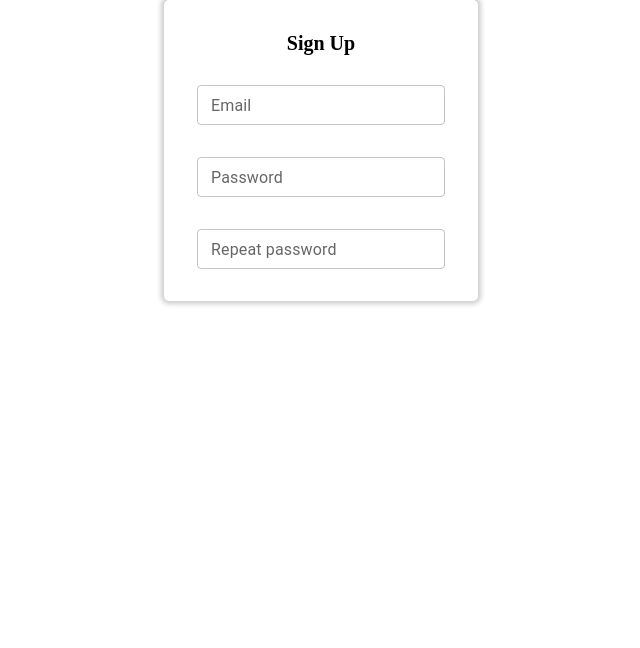
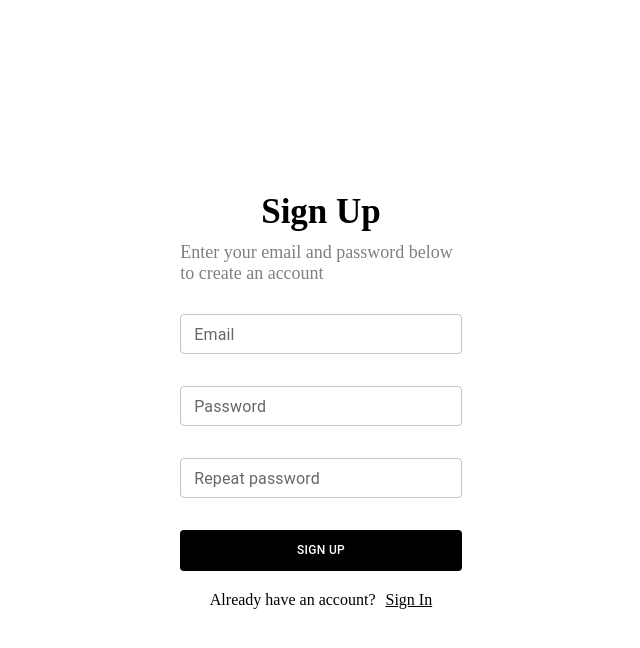
Before and after one commit to neverwanalive/Modsen, a React (Create React App) app: page /registration in a window 1280 px wide. Shown: the top 648 px of the page, without its empty margins (319-959 px from the left). Built offline with nearby package versions, Linux system fonts and the light colour scheme.

Commit message:
feat/auth

```diff
--- a/package.json
+++ b/package.json
@@ -5,6 +5,7 @@
   "dependencies": {
     "@emotion/react": "^11.11.4",
     "@emotion/styled": "^11.11.0",
+    "@mui/icons-material": "^5.15.14",
     "@mui/lab": "^5.0.0-alpha.169",
     "@mui/material": "^5.15.14",
     "@testing-library/jest-dom": "^5.14.1",
@@ -16,6 +17,7 @@
     "@types/react": "^18.0.0",
     "@types/react-dom": "^18.0.0",
     "axios": "^1.6.8",
+    "firebase": "^10.9.0",
     "formik": "^2.4.5",
     "leaflet": "^1.9.4",
     "react": "^18.2.0",
--- a/src/pages/Home/Home.component.tsx
+++ b/src/pages/Home/Home.component.tsx
@@ -1,6 +1,19 @@
 import React from "react";
-import { Main } from "./Home.styles";
+import { Header, Main, Button, Container } from "./Home.styles";
+import { useNavigate } from "react-router-dom";
 
 export const Home: React.FC = () => {
-  return <Main>123</Main>;
+  const navigate = useNavigate();
+  return (
+    <Main>
+      <Header>
+        <Button variant="contained" onClick={() => navigate("/map")}>
+          Get Started
+        </Button>
+        <Button onClick={() => navigate("/login")}>Sign In</Button>
+        <Button onClick={() => navigate("/registration")}>Sign Up</Button>
+      </Header>
+      <Container></Container>
+    </Main>
+  );
 };
--- a/src/pages/Home/Home.styles.ts
+++ b/src/pages/Home/Home.styles.ts
@@ -1,3 +1,23 @@
 import styled from "styled-components";
+import { Button as ButtonMui } from "@mui/material";
 
 export const Main = styled.div``;
+
+export const Header = styled.div`
+  display: flex;
+  justify-content: end;
+`;
+
+export const Button = styled(ButtonMui)`
+  font-size: 15px !important;
+  margin-right: 10px !important;
+  margin-top: 10px !important;
+  color: black !important;
+  &:nth-child(1) {
+    background-color: black !important;
+    color: white !important;
+    box-shadow: none !important;
+  }
+`;
+
+export const Container = styled.div``;
--- a/src/pages/Login/Login.component.tsx
+++ b/src/pages/Login/Login.component.tsx
@@ -1,9 +1,50 @@
 import { useFormik } from "formik";
-import React from "react";
-
-import { Form, FormContainer, Main, TextField, Title } from "./Login.styles";
+import React, { useEffect, useState } from "react";
+import { getAuth, signInWithEmailAndPassword } from "firebase/auth";
+import { useNavigate } from "react-router-dom";
+import CloseIcon from "@mui/icons-material/Close";
+import {
+  Additional,
+  Form,
+  FormContainer,
+  Main,
+  TextField,
+  Title,
+  TitleContainer,
+  Button,
+  ButtonContainer,
+  Switcher,
+  Link,
+} from "./Login.styles";
+import { IconButton, Snackbar } from "@mui/material";
 
 export const Login: React.FC = () => {
+  const [open, setOpen] = React.useState(false);
+
+  const handleClose = (
+    event: React.SyntheticEvent | Event,
+    reason?: string
+  ) => {
+    if (reason === "clickaway") {
+      return;
+    }
+    setOpen(false);
+  };
+
+  const action = (
+    <React.Fragment>
+      <IconButton
+        size="small"
+        aria-label="close"
+        color="inherit"
+        onClick={handleClose}
+      >
+        <CloseIcon fontSize="small" />
+      </IconButton>
+    </React.Fragment>
+  );
+  const auth = getAuth();
+  const navigate = useNavigate();
   const formik = useFormik({
     initialValues: {
       email: "",
@@ -11,11 +52,30 @@ export const Login: React.FC = () => {
     },
     onSubmit: () => {},
   });
-  console.log(formik.values);
+
+  const signIn = (email: string, password: string) => {
+    signInWithEmailAndPassword(auth, email, password).catch((error) => {
+      setOpen(true);
+    });
+  };
+  console.log(auth.currentUser?.email);
   return (
     <Main>
       <FormContainer>
-        <Title>LOGIN</Title>
+        <TitleContainer>
+          <Title>Sign In</Title>
+          <Additional>
+            Enter your email below to login to your account
+          </Additional>
+        </TitleContainer>
+        <Snackbar
+          anchorOrigin={{ vertical: "top", horizontal: "center" }}
+          open={open}
+          autoHideDuration={6000}
+          onClose={handleClose}
+          message="Email or password are incorrect"
+          action={action}
+        />
         <Form>
           <TextField
             size="small"
@@ -40,6 +100,18 @@ export const Login: React.FC = () => {
             onBlur={formik.handleBlur}
           />
         </Form>
+        <ButtonContainer>
+          <Button
+            variant="contained"
+            onClick={() => signIn(formik.values.email, formik.values.password)}
+          >
+            Login
+          </Button>
+        </ButtonContainer>
+        <Switcher>
+          Don't have an account?
+          <Link onClick={() => navigate("/registration")}>Sign Up</Link>
+        </Switcher>
       </FormContainer>
     </Main>
   );
--- a/src/pages/Login/Login.styles.ts
+++ b/src/pages/Login/Login.styles.ts
@@ -1,11 +1,57 @@
 import styled from "styled-components";
-import { TextField as TextFieldMUI } from "@mui/material";
+import { TextField as TextFieldMUI, Button as ButtonMui } from "@mui/material";
 
 export const Main = styled.div`
   display: flex;
-  flex-direction: column;
   justify-content: center;
   align-items: center;
+  height: 100vh;
+  @keyframes myAnim {
+    0% {
+      opacity: 0;
+      transform: translateY(-250px);
+    }
+
+    100% {
+      opacity: 1;
+      transform: translateY(0);
+    }
+  }
+  animation: myAnim 1s ease 0s 1 normal forwards;
+`;
+
+export const Button = styled(ButtonMui)`
+  width: 100% !important;
+  padding: 10px !important;
+  margin-top: 32px !important;
+  box-shadow: none !important;
+  background-color: black !important;
+  font-size: 12px !important;
+`;
+
+export const Switcher = styled.div`
+  margin-top: 20px;
+  display: flex;
+  flex-direction: row;
+`;
+
+export const Link = styled.div`
+  margin-left: 10px;
+  cursor: pointer;
+  text-decoration: underline;
+`;
+
+export const ButtonContainer = styled.div`
+  width: 100%;
+  :nth-child(2) {
+    background-color: white !important;
+    border-color: lightgray !important;
+    color: black !important;
+  }
+`;
+
+export const TitleContainer = styled.div`
+  margin-bottom: 30px;
 `;
 
 export const FormContainer = styled.div`
@@ -13,24 +59,27 @@ export const FormContainer = styled.div`
   flex-direction: column;
   justify-content: center;
   align-items: center;
-  width: 250px;
-  border-radius: 5px;
-  padding: 32px 32px;
-  box-shadow: 0px 0px 5px 3px rgba(0, 0, 0, 0.2);
+  width: 22%;
 `;
 
 export const Form = styled.form`
   display: flex;
   flex-direction: column;
   gap: 32px;
+  width: 100%;
 `;
 
 export const Title = styled.div`
   font-weight: 700;
-  font-size: 20px;
-  margin-bottom: 30px;
+  font-size: 35px;
+  margin-bottom: 10px;
   justify-content: center;
   display: flex;
+`;
+
+export const Additional = styled.div`
+  font-size: 18px;
+  color: grey;
 `;
 
 export const TextField = styled(TextFieldMUI)`
@@ -40,4 +89,12 @@ export const TextField = styled(TextFieldMUI)`
   input:-webkit-autofill:active {
     transition: background-color 5000s ease-in-out 0s;
   }
+  & label.Mui-focused {
+    color: black;
+  }
+  & .MuiOutlinedInput-root {
+    &.Mui-focused fieldset {
+      border-color: grey;
+    }
+  }
 `;
--- a/src/pages/Registration/Registration.component.tsx
+++ b/src/pages/Registration/Registration.component.tsx
@@ -1,16 +1,53 @@
 import { useFormik } from "formik";
+import { getAuth, createUserWithEmailAndPassword, User } from "firebase/auth";
 import React from "react";
 import * as Yup from "yup";
-
+import Snackbar from "@mui/material/Snackbar";
+import { useNavigate } from "react-router-dom";
+import CloseIcon from "@mui/icons-material/Close";
 import {
+  Additional,
+  Button,
+  ButtonContainer,
   Form,
   FormContainer,
   Main,
+  Switcher,
   TextField,
   Title,
+  TitleContainer,
+  Link,
 } from "./Registration.styles";
+import { IconButton } from "@mui/material";
 
 export const Registration: React.FC = () => {
+  const [open, setOpen] = React.useState(false);
+
+  const handleClose = (
+    event: React.SyntheticEvent | Event,
+    reason?: string
+  ) => {
+    if (reason === "clickaway") {
+      return;
+    }
+    setOpen(false);
+  };
+
+  const action = (
+    <React.Fragment>
+      <IconButton
+        size="small"
+        aria-label="close"
+        color="inherit"
+        onClick={handleClose}
+      >
+        <CloseIcon fontSize="small" />
+      </IconButton>
+    </React.Fragment>
+  );
+
+  const auth = getAuth();
+  const navigate = useNavigate();
   const formik = useFormik({
     initialValues: {
       email: "",
@@ -18,11 +55,6 @@ export const Registration: React.FC = () => {
       repeatPassword: "",
     },
     validationSchema: Yup.object().shape({
-      username: Yup.string()
-        .min(3, "Too Short!")
-        .max(21, "Too Long!")
-        .required("First name field is required")
-        .nullable(),
       password: Yup.string()
         .min(7, "Too Short!")
         .max(21, "Too Long!")
@@ -37,12 +69,29 @@ export const Registration: React.FC = () => {
     onSubmit: () => {},
   });
 
-  console.log(formik.values);
-
+  const createUser = (email: string, password: string) => {
+    if (Object.keys(formik.errors).length) return;
+    createUserWithEmailAndPassword(auth, email, password).catch((error) => {
+      setOpen(true);
+    });
+  };
   return (
     <Main>
       <FormContainer>
-        <Title>Sign Up</Title>
+        <TitleContainer>
+          <Title>Sign Up</Title>
+          <Additional>
+            Enter your email and password below to create an account
+          </Additional>
+        </TitleContainer>
+        <Snackbar
+          anchorOrigin={{ vertical: "top", horizontal: "center" }}
+          open={open}
+          autoHideDuration={6000}
+          onClose={handleClose}
+          message="This email already exist"
+          action={action}
+        />
         <Form>
           <TextField
             error={!!formik.errors.email && !!formik.touched.email}
@@ -92,6 +141,20 @@ export const Registration: React.FC = () => {
             onBlur={formik.handleBlur}
           />
         </Form>
+        <ButtonContainer>
+          <Button
+            variant="contained"
+            onClick={() =>
+              createUser(formik.values.email, formik.values.password)
+            }
+          >
+            Sign Up
+          </Button>
+        </ButtonContainer>
+        <Switcher>
+          Already have an account?
+          <Link onClick={() => navigate("/login")}>Sign In</Link>
+        </Switcher>
       </FormContainer>
     </Main>
   );
--- a/src/pages/Registration/Registration.styles.ts
+++ b/src/pages/Registration/Registration.styles.ts
@@ -1,11 +1,57 @@
 import styled from "styled-components";
-import { TextField as TextFieldMUI } from "@mui/material";
+import { TextField as TextFieldMUI, Button as ButtonMui } from "@mui/material";
 
 export const Main = styled.div`
   display: flex;
-  flex-direction: column;
   justify-content: center;
   align-items: center;
+  height: 100vh;
+  @keyframes myAnim {
+    0% {
+      opacity: 0;
+      transform: translateY(-250px);
+    }
+
+    100% {
+      opacity: 1;
+      transform: translateY(0);
+    }
+  }
+  animation: myAnim 1s ease 0s 1 normal forwards;
+`;
+
+export const Button = styled(ButtonMui)`
+  width: 100% !important;
+  padding: 10px !important;
+  margin-top: 22px !important;
+  box-shadow: none !important;
+  background-color: black !important;
+  font-size: 12px !important;
+`;
+
+export const Switcher = styled.div`
+  margin-top: 20px;
+  display: flex;
+  flex-direction: row;
+`;
+
+export const Link = styled.div`
+  margin-left: 10px;
+  cursor: pointer;
+  text-decoration: underline;
+`;
+
+export const ButtonContainer = styled.div`
+  width: 100%;
+  :nth-child(2) {
+    background-color: white !important;
+    border-color: lightgray !important;
+    color: black !important;
+  }
+`;
+
+export const TitleContainer = styled.div`
+  margin-bottom: 30px;
 `;
 
 export const FormContainer = styled.div`
@@ -13,31 +59,43 @@ export const FormContainer = styled.div`
   flex-direction: column;
   justify-content: center;
   align-items: center;
-  width: 250px;
-  border-radius: 5px;
-  padding: 32px 32px;
-  box-shadow: 0px 0px 5px 3px rgba(0, 0, 0, 0.2);
+  width: 22%;
 `;
 
 export const Form = styled.form`
   display: flex;
   flex-direction: column;
-  gap: 32px;
+  gap: 22px;
+  width: 100%;
 `;
 
 export const Title = styled.div`
   font-weight: 700;
-  font-size: 20px;
-  margin-bottom: 30px;
+  font-size: 35px;
+  margin-bottom: 10px;
   justify-content: center;
   display: flex;
 `;
 
+export const Additional = styled.div`
+  font-size: 18px;
+  color: grey;
+`;
+
 export const TextField = styled(TextFieldMUI)`
+  height: 50px;
   input:-webkit-autofill,
   input:-webkit-autofill:hover,
   input:-webkit-autofill:focus,
   input:-webkit-autofill:active {
     transition: background-color 5000s ease-in-out 0s;
   }
+  & label.Mui-focused {
+    color: black;
+  }
+  & .MuiOutlinedInput-root {
+    &.Mui-focused fieldset {
+      border-color: grey;
+    }
+  }
 `;
```
Also changed, not shown: src/index.tsx (+14 -0 lines), 2 other files (tests, documents, lock files or other folders).
